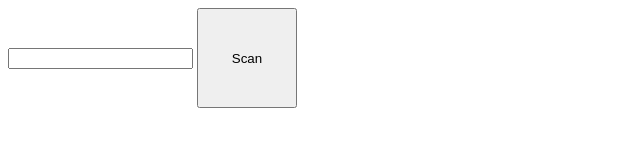
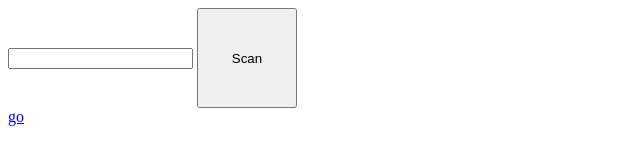
Before and after one commit to shahid1223/quaggajs_scanner, a plain HTML site: page index.html in a window 1280 px wide. Shown: the full height of the page, 0-640 px from the left. Drawn offline with Linux system fonts and the light colour scheme.

Commit message:
Update index.html

```diff
--- a/index.html
+++ b/index.html
@@ -78,5 +78,6 @@
 <INPUT id=barcode type=text >
 <INPUT style="width:100px;height:100px" type=button value="Scan" onclick="getScan();">
 <div id="scans"></div>
+    <a href="https://codepen.io/flobiwankenobi/pen/poJNbEK">go</a>
 </BODY>
 </HTML>
```
